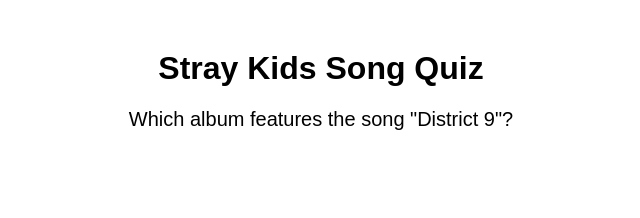
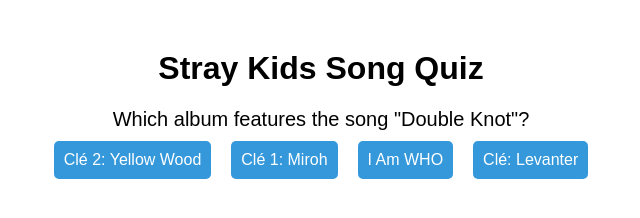
Before and after one commit to heiparta/test_pages, a plain HTML site: page index.html in a window 1280 px wide. Shown: the whole page, without its empty margins (319-959 px from the left). Drawn offline with Linux system fonts and the light colour scheme.

Commit message:
Update index.html

```diff
--- a/index.html
+++ b/index.html
@@ -45,8 +45,7 @@
 </div>
 
 <script>
-  const songsData = {
-    "StrayKidsSongs2018": [
+  const allSongs = [
       {
         "title": "District 9",
         "releaseDate": "2018-03-26",
@@ -54,24 +53,144 @@
         "album": "I Am NOT",
         "lyricCreator": "3RACHA"
       },
+      {
+        "title": "4419",
+        "releaseDate": "2018",
+        "performingArtists": ["Stray Kids"],
+        "album": "Mixtape",
+        "lyricCreator": "Bang Chan, Changbin, Han, Seungmin, Hyunjin"
+      },
+      {
+        "title": "My Pace",
+        "releaseDate": "2018-08-06",
+        "performingArtists": ["Stray Kids"],
+        "album": "I Am WHO",
+        "lyricCreator": "3RACHA"
+      },
+      {
+        "title": "Voices",
+        "releaseDate": "2018-08-06",
+        "performingArtists": ["Stray Kids"],
+        "album": "I Am WHO",
+        "lyricCreator": "3RACHA"
+      },
+      {
+        "title": "I Am YOU",
+        "releaseDate": "2018-10-22",
+        "performingArtists": ["Stray Kids"],
+        "album": "I Am YOU",
+        "lyricCreator": "3RACHA"
+      },
+      {
+        "title": "Get Cool",
+        "releaseDate": "2018-10-22",
+        "performingArtists": ["Stray Kids"],
+        "album": "I Am YOU",
+        "lyricCreator": "Bang Chan, Changbin, Han, Lee Know, Felix"
+      },
+      {
+        "title": "Miroh",
+        "releaseDate": "2019-03-25",
+        "performingArtists": ["Stray Kids"],
+        "album": "Clé 1: Miroh",
+        "lyricCreator": "3RACHA"
+      },
+      {
+        "title": "Side Effects",
+        "releaseDate": "2019-06-19",
+        "performingArtists": ["Stray Kids"],
+        "album": "Clé 2: Yellow Wood",
+        "lyricCreator": "3RACHA"
+      },
+      {
+        "title": "Double Knot",
+        "releaseDate": "2019-10-09",
+        "performingArtists": ["Stray Kids"],
+        "album": "Clé: Levanter",
+        "lyricCreator": "3RACHA"
+      },
+      {
+        "title": "Levanter",
+        "releaseDate": "2019-12-09",
+        "performingArtists": ["Stray Kids"],
+        "album": "Clé: Levanter",
+        "lyricCreator": "3RACHA"
+      },
       // Add other songs
+  ];
+  const songsLeft = [...allSongs];
+
+  let currentQuestion = 0;
+  const totalQuestions = 5;
+  let score = 0;
+
+  function getFeedback(score, totalQuestions) {
+    const percentage = (score / totalQuestions) * 100;
+
+    if (percentage < 50) {
+      return getRandomItem(feedback.badScore);
+    } else if (percentage >= 50 && percentage < 80) {
+      return getRandomItem(feedback.averageScore);
+    } else {
+      return getRandomItem(feedback.goodScore);
+    }
+  }
+
+  function getRandomItem(array) {
+    const randomIndex = Math.floor(Math.random() * array.length);
+    return array[randomIndex];
+  }
+
+  const feedback = {
+    "badScore": [
+      "Well, at least you've heard of Stray Kids, right?",
+      "Maybe you were thinking about another kind of mixtape?",
+      "Let's just say you're more of a casual listener."
+    ],
+    "averageScore": [
+      "Not bad, not great. You're in the middle, just like those catchy Stray Kids beats.",
+      "You're on the right track, but maybe you need a little more 'District 9' knowledge.",
+      "Your score is like a B-side track—decent, but not stealing the show."
+    ],
+    "goodScore": [
+      "Impressive! You're more than just a casual listener. Are you sure you're not part of 3RACHA?",
+      "Your Stray Kids knowledge is shining bright, just like their stage presence.",
+      "Bravo! You've proven that you're a true Stay. The members would be proud."
     ]
   };
 
-  let currentQuestion = 0;
-  let score = 0;
+  function getOptions(albums, count) {
+    const options = [];
+    while (options.length < count) {
+      const randomItem = getRandomItem(albums);
+      if (!options.includes(randomItem)) {
+        options.push(randomItem);
+      }
+    }
+    return options;
+  }
 
   function displayQuestion() {
     const questionElement = document.getElementById('question');
     const optionsElement = document.getElementById('options');
+    const allAlbums = [];
+    allSongs.forEach((song) => {
+      allAlbums.push(song.album);
+    });
 
-    if (currentQuestion < songsData.StrayKidsSongs2018.length) {
-      const currentSong = songsData.StrayKidsSongs2018[currentQuestion];
+    if (currentQuestion < totalQuestions) {
+      const questionIndex = Math.floor(Math.random() * songsLeft.length);
+      const currentSong = songsLeft.splice(questionIndex, 1)[0];
+      const options = getOptions(allAlbums, 4);
+      if (!options.includes(currentSong.album)) {
+        const randomIndex = Math.floor(Math.random() * options.length);
+        options[randomIndex] = currentSong.album;
+      }
 
       questionElement.textContent = `Which album features the song "${currentSong.title}"?`;
 
       optionsElement.innerHTML = '';
-      currentSong.albums.forEach((album) => {
+      options.forEach((album) => {
         const optionButton = document.createElement('button');
         optionButton.textContent = album;
         optionButton.classList.add('option');
@@ -79,14 +198,15 @@
         optionsElement.appendChild(optionButton);
       });
     } else {
-      questionElement.textContent = `Quiz completed! Your score is ${score} out of ${songsData.StrayKidsSongs2018.length}.`;
+      const cheekyResponse = getFeedback(score, totalQuestions);
+      questionElement.textContent = `Quiz completed! Your score is ${score} out of ${totalQuestions}. ${cheekyResponse}`;
       optionsElement.innerHTML = '';
     }
   }
 
   function checkAnswer(selectedAlbum) {
-    const currentSong = songsData.StrayKidsSongs2018[currentQuestion];
-    if (currentSong.albums.includes(selectedAlbum)) {
+    const currentSong = allSongs[currentQuestion];
+    if (currentSong.album == selectedAlbum) {
       score++;
     }
 
```
